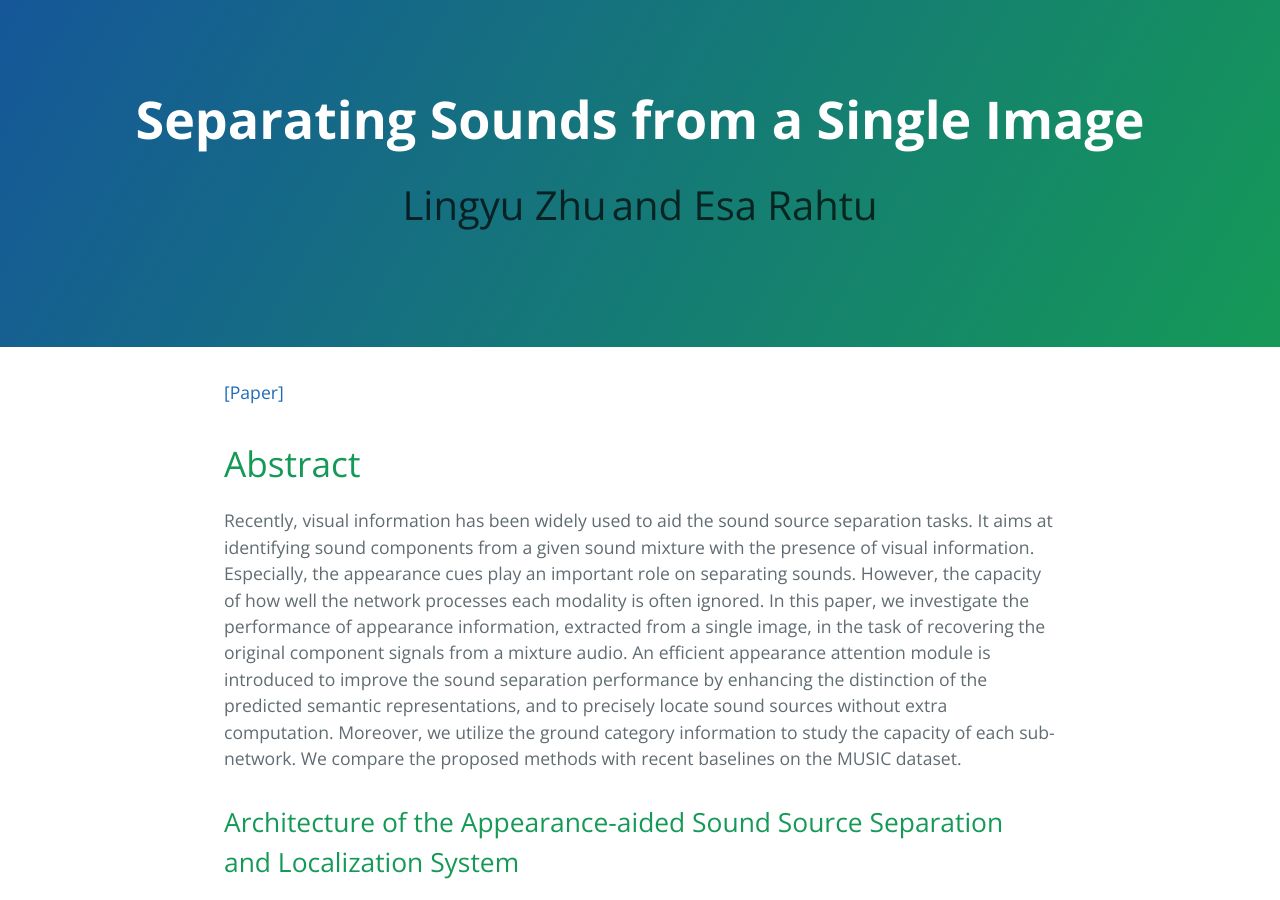
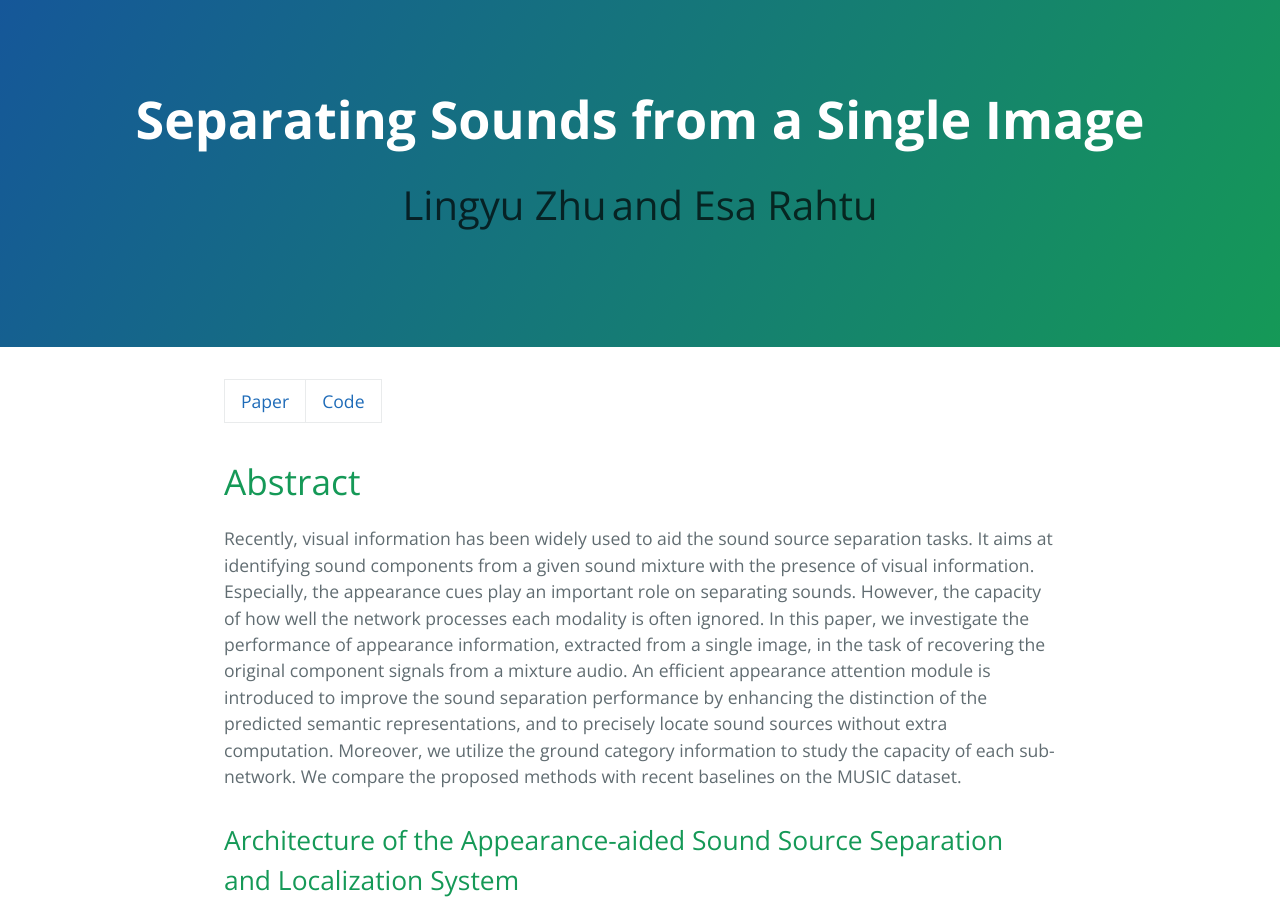
Before and after one commit to ly-zhu/ly-zhu.github.io, a Jekyll site: the page built from separating-sounds-from-single-image.md, in a window 1280 px wide and 900 px high. Built offline with Jekyll 4.4.1, drawn with Linux system fonts in a browser that asks for light colours.

Commit message:
github link is added

```diff
--- a/separating-sounds-from-single-image.md
+++ b/separating-sounds-from-single-image.md
@@ -3,8 +3,7 @@
 layout: default
 ---
 
-[[Paper]](https://arxiv.org/pdf/2007.07984.pdf)
-<!-- [[Code **Coming soon.**]](https://github.com/ly-zhu/cof-net) -->
+[Paper](https://arxiv.org/pdf/2007.07984.pdf) | [Code](https://github.com/ly-zhu/Separating-Sounds-from-a-Single-Image)
 
 # Abstract
 Recently, visual information has been widely used to aid the sound source separation tasks. It aims at identifying sound components from a given sound mixture with the presence of visual information. Especially, the appearance cues play an important role on separating sounds. However, the capacity of how well the network processes each modality is often ignored. In this paper, we investigate the performance of appearance information, extracted from a single image, in the task of recovering the original component signals from a mixture audio. An efficient appearance attention module is introduced to improve the sound separation performance by enhancing the distinction of the predicted semantic representations, and to precisely locate sound sources without extra computation. Moreover, we utilize the ground category information to study the capacity of each sub-network. We compare the proposed methods with recent baselines on the MUSIC dataset.
```
